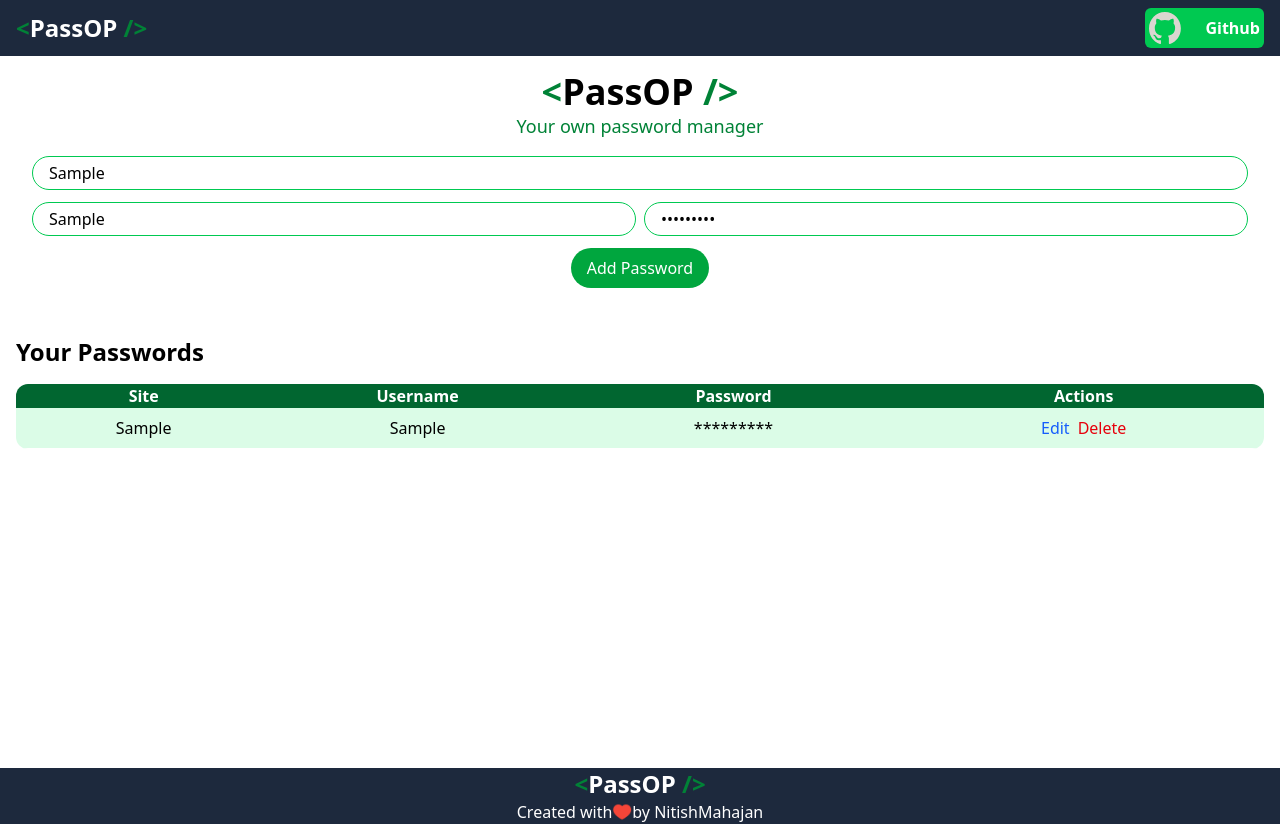
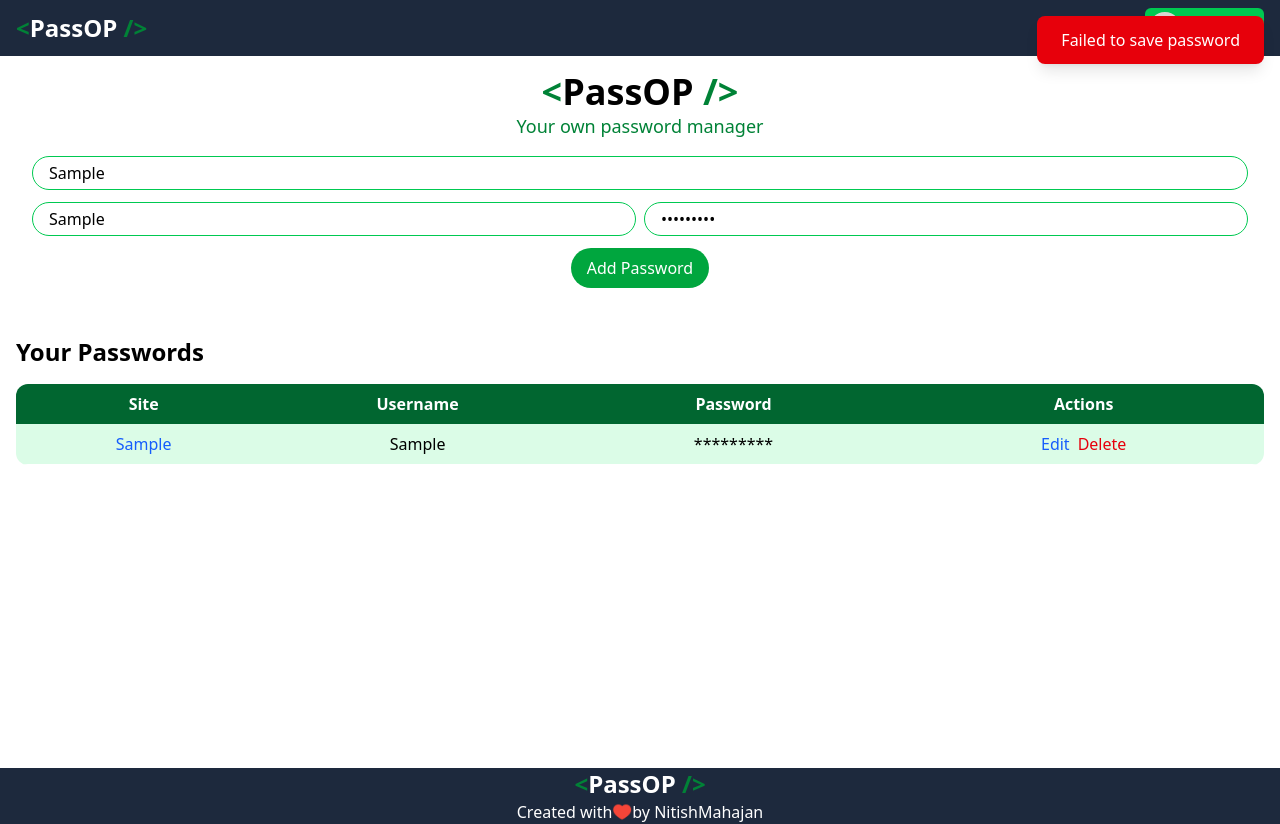
Before and after one commit to nitishmahajanlegend2-sketch/PasswordManager, a React app in the folder passopmongo/: page / in a window 1280 px wide. Both pictures are taken after typing "Sample", "Sample", "Sample123" into the empty fields and a click on the button "Add Password". Built offline with nearby package versions, Linux system fonts and the light colour scheme; no server answers; the HTML template or start-up script is replaced by a standard one.

Commit message:
Update Manager.jsx

```diff
--- a/passopmongo/src/components/Manager.jsx
+++ b/passopmongo/src/components/Manager.jsx
@@ -1,28 +1,45 @@
 import React, { useEffect, useState } from 'react'
-import { ToastContainer, toast } from 'react-toastify';
-import 'react-toastify/dist/ReactToastify.css'
-import { v4 as uuidv4 } from 'uuid';
 
 const Manager = () => {
     const [form, setForm] = useState({ site: "", username: "", password: "" })
     const [passwordArray, setPasswordArray] = useState([]);
+    const [toast, setToast] = useState({ show: false, message: '', type: 'success' });
 
-    // --- NEW: Helper to get or create a unique User ID ---
+    // Simple UUID generator
+    const generateId = () => {
+        return Date.now().toString(36) + Math.random().toString(36).substr(2);
+    };
+
+    // Helper to get or create a unique User ID
     const getUserId = () => {
         let id = localStorage.getItem("userId");
         if (!id) {
-            id = uuidv4();
+            id = generateId();
             localStorage.setItem("userId", id);
         }
         return id;
     };
 
+    // Toast notification function
+    const showToast = (message, type = 'success') => {
+        setToast({ show: true, message, type });
+        setTimeout(() => setToast({ show: false, message: '', type: 'success' }), 3000);
+    };
+
     const getpasswords = async () => {
-        let req = await fetch("https://passwordmanager-uzs5.onrender.com", {method:"GET",
-            headers: {"Content-Type":"application/json", "user-id": getUserId() } // Send ID in header
+        try {
+            let req = await fetch("https://passwordmanager-uzs5.onrender.com", {
+                method: "GET",
+                headers: {
+                    "Content-Type": "application/json",
+                    "user-id": getUserId()
+                }
             })
             let passwords = await req.json();
             setPasswordArray(passwords)
+        } catch (error) {
+            showToast('Failed to load passwords', 'error');
+        }
     }
 
     useEffect(() => {
@@ -31,27 +48,33 @@ const Manager = () => {
 
     const savePassword = async () => {
         if (form.site.length > 3 && form.username.length > 3 && form.password.length > 3) {
-            const newPassword = { ...form, id: uuidv4() };
+            const newPassword = { ...form, id: generateId() };
 
             // Optimistic UI update
             setPasswordArray([...passwordArray, newPassword])
 
+            try {
                 await fetch("https://passwordmanager-uzs5.onrender.com", {
                     method: "POST",
                     headers: {
                         "Content-Type": "application/json",
-                    "user-id": getUserId() // Identification
+                        "user-id": getUserId()
                     },
                     body: JSON.stringify(newPassword)
                 })
                 setForm({ site: "", username: "", password: "" })
+                showToast('Password saved successfully!');
+            } catch (error) {
+                showToast('Failed to save password', 'error');
+            }
         } else {
-            alert("Please enter valid details")
+            showToast('Please enter valid details (min 3 characters)', 'error');
         }
     }
 
     const deletePassword = async (id) => {
         setPasswordArray(passwordArray.filter(item => item.id !== id))
+        try {
             await fetch("https://passwordmanager-uzs5.onrender.com", {
                 method: "DELETE",
                 headers: {
@@ -60,6 +83,10 @@ const Manager = () => {
                 },
                 body: JSON.stringify({ id })
             })
+            showToast('Password deleted successfully!');
+        } catch (error) {
+            showToast('Failed to delete password', 'error');
+        }
     }
 
     const editPassword = (id) => {
@@ -73,12 +100,20 @@ const Manager = () => {
 
     const copyText = (text) => {
         navigator.clipboard.writeText(text)
-        toast.success('Copied to Clipboard');
+        showToast('Copied to clipboard!');
     }
 
     return (
         <>
-            <ToastContainer />
+            {/* Toast Notification */}
+            {toast.show && (
+                <div className={`fixed top-4 right-4 px-6 py-3 rounded-lg shadow-lg text-white z-50 ${
+                    toast.type === 'success' ? 'bg-green-600' : 'bg-red-600'
+                }`}>
+                    {toast.message}
+                </div>
+            )}
+
             <div className="md:container md:mx-auto min-h-[89vh] p-4">
                 <h1 className='text-4xl font-bold text-center'>
                     <span className="text-green-700">&lt;</span>PassOP <span className="text-green-700">/&gt;</span>
@@ -91,7 +126,7 @@ const Manager = () => {
                         <input value={form.username} onChange={handleChange} placeholder='Enter username' name="username" className='rounded-full border border-green-500 w-full py-1 px-4' type="text" />
                         <input value={form.password} onChange={handleChange} placeholder='Enter password' name="password" className='rounded-full border border-green-500 w-full py-1 px-4' type="password" />
                     </div>
-                    <button onClick={savePassword} className='bg-green-600 w-fit flex justify-center items-center rounded-full px-4 py-2 text-white'>
+                    <button onClick={savePassword} className='bg-green-600 hover:bg-green-700 w-fit flex justify-center items-center rounded-full px-4 py-2 text-white transition-colors'>
                         Add Password
                     </button>
                 </div>
@@ -104,21 +139,33 @@ const Manager = () => {
                         <table className="table-auto w-full rounded-xl overflow-hidden">
                             <thead className='bg-green-800 text-white'>
                                 <tr>
-                                    <th>Site</th>
-                                    <th>Username</th>
-                                    <th>Password</th>
-                                    <th>Actions</th>
+                                    <th className='py-2'>Site</th>
+                                    <th className='py-2'>Username</th>
+                                    <th className='py-2'>Password</th>
+                                    <th className='py-2'>Actions</th>
                                 </tr>
                             </thead>
                             <tbody className='bg-green-100'>
                                 {Array.isArray(passwordArray) && passwordArray.map((item, index) => (
                                     <tr key={index} className='border-b border-white'>
-                                        <td className='p-2 text-center'><a href={item.site} target='_blank' rel="noreferrer">{item.site}</a></td>
-                                        <td className='p-2 text-center'>{item.username}</td>
-                                        <td className='p-2 text-center'>{"*".repeat(item.password.length)}</td>
                                         <td className='p-2 text-center'>
-                                            <button onClick={() => editPassword(item.id)} className="mr-2 text-blue-600">Edit</button>
-                                            <button onClick={() => deletePassword(item.id)} className="text-red-600">Delete</button>
+                                            <a href={item.site} target='_blank' rel="noreferrer" className='text-blue-600 hover:underline'>
+                                                {item.site}
+                                            </a>
+                                        </td>
+                                        <td className='p-2 text-center'>
+                                            <span onClick={() => copyText(item.username)} className='cursor-pointer hover:text-green-700'>
+                                                {item.username}
+                                            </span>
+                                        </td>
+                                        <td className='p-2 text-center'>
+                                            <span onClick={() => copyText(item.password)} className='cursor-pointer hover:text-green-700'>
+                                                {"*".repeat(item.password.length)}
+                                            </span>
+                                        </td>
+                                        <td className='p-2 text-center'>
+                                            <button onClick={() => editPassword(item.id)} className="mr-2 text-blue-600 hover:text-blue-800">Edit</button>
+                                            <button onClick={() => deletePassword(item.id)} className="text-red-600 hover:text-red-800">Delete</button>
                                         </td>
                                     </tr>
                                 ))}
```
Lines whose indentation alone changed are shown as unchanged.
